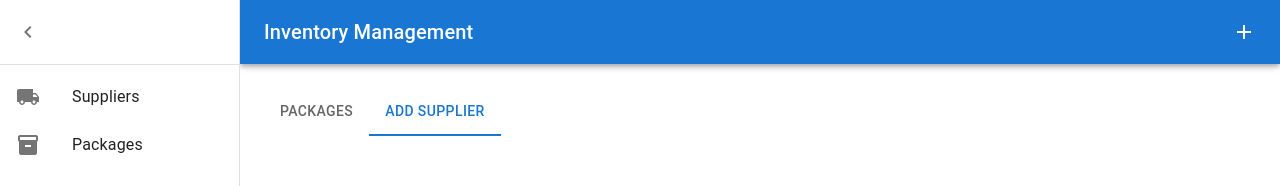
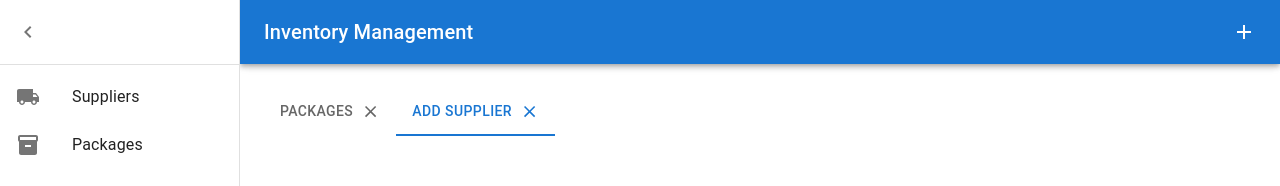
Before and after one commit to arpansaha1300/unit-assessment-4, a React (Vite) app in the folder frontend/: page /package-list in a window 1280 px wide. Both pictures are taken after a click on the button 1244 px from the left and 32 px from the top of the page. Shown: the top 186 px of the page. Built offline with nearby package versions, Linux system fonts and the light colour scheme; no server answers.

Commit message:
close tabs

```diff
--- a/frontend/src/layouts/default.jsx
+++ b/frontend/src/layouts/default.jsx
@@ -19,10 +19,12 @@ import InventoryIcon from "@mui/icons-material/Inventory";
 import LocalShippingIcon from "@mui/icons-material/LocalShipping";
 import { useDispatch, useSelector } from "react-redux";
 import { Outlet, useLocation, useNavigate } from "react-router-dom";
-import { createOrUpdateTab } from "../redux/tabSlice";
+import { createOrUpdateTab, removeTab } from "../redux/tabSlice";
 import { Tab, Tabs, useMediaQuery } from "@mui/material";
 import { useEffect, useState } from "react";
 import AddIcon from "@mui/icons-material/Add";
+import CloseIcon from "@mui/icons-material/Close";
+import styles from "./default.module.css";
 
 const drawerWidth = 240;
 
@@ -79,7 +81,6 @@ const DrawerHeader = styled("div")(({ theme }) => ({
 }));
 
 export default function Layout() {
-
   const theme = useTheme();
   const isMobile = useMediaQuery(theme.breakpoints.down("md"));
   const dispatch = useDispatch();
@@ -214,6 +215,7 @@ function DrawerTabs() {
 function TabList() {
   const location = useLocation();
   const navigate = useNavigate();
+  const dispatch = useDispatch();
   const [value, setValue] = useState(null);
   const tabsMap = useSelector((state) => state.tabs.map);
   const [tabs, setTabs] = useState([]);
@@ -226,9 +228,23 @@ function TabList() {
     setTabs(Object.values(tabsMap));
   }, [tabsMap]);
 
-  const handleChange = (event, newValue) => {
+  const handleChange = (_, newValue) => {
     navigate(newValue);
     setValue(newValue);
+  };
+
+  const closeTab = (e, tab, i) => {
+    e.stopPropagation();
+
+    if (value === tab.path) {
+      if (i > 0) {
+        navigate(tabs[i - 1].path);
+      } else {
+        navigate(tabs[i + 1].path);
+      }
+    }
+
+    dispatch(removeTab(tab));
   };
 
   return tabs.length > 0 && value ? (
@@ -244,8 +260,24 @@ function TabList() {
         variant="scrollable"
         scrollButtons="auto"
       >
-        {tabs.map((tab) => (
-          <Tab key={tab.path} label={tab.name} value={tab.path} />
+        {tabs.map((tab, i) => (
+          <Tab
+            key={tab.path}
+            value={tab.path}
+            label={
+              <span style={{ display: "inline-flex", alignItems: "center" }}>
+                {tab.name}
+                {tabs.length > 1 && (
+                  <span
+                    onClick={(e) => closeTab(e, tab, i)}
+                    className={styles.tabButton}
+                  >
+                    <CloseIcon sx={{ width: "1.2rem", height: "1.2rem" }} />
+                  </span>
+                )}
+              </span>
+            }
+          />
         ))}
       </Tabs>
     </Box>
--- /dev/null
+++ b/frontend/src/layouts/default.module.css
@@ -0,0 +1,20 @@
+.tabButton {
+  display: inline-flex;
+  align-items: center;
+  justify-content: center;
+  margin-left: 0.5rem;
+  position: relative;
+}
+
+.tabButton::after {
+  content: "";
+  position: absolute;
+  inset: -0.2rem;
+  opacity: 0.2;
+  transition: background-color 100ms ease-in-out;
+  border-radius: 999px;
+}
+
+.tabButton:hover::after {
+  background-color: currentcolor;
+}
--- a/frontend/src/redux/tabSlice.js
+++ b/frontend/src/redux/tabSlice.js
@@ -22,7 +22,7 @@ const tabSlice = createSlice({
       }
     },
     removeTab: (state, action) => {
-      delete state.tabs[action.payload.path];
+      delete state.map[action.payload.path];
     },
   },
 });
@@ -39,8 +39,8 @@ function getRouteName(path, data) {
     case "/suppliers-list": {
       return "Suppliers";
     }
-    case  "/add-supplier": {
-      return "Add Supplier"
+    case "/add-supplier": {
+      return "Add Supplier";
     }
     default: {
       if (path.startsWith("/suppliers-list") && path.endsWith("/edit")) {
```
